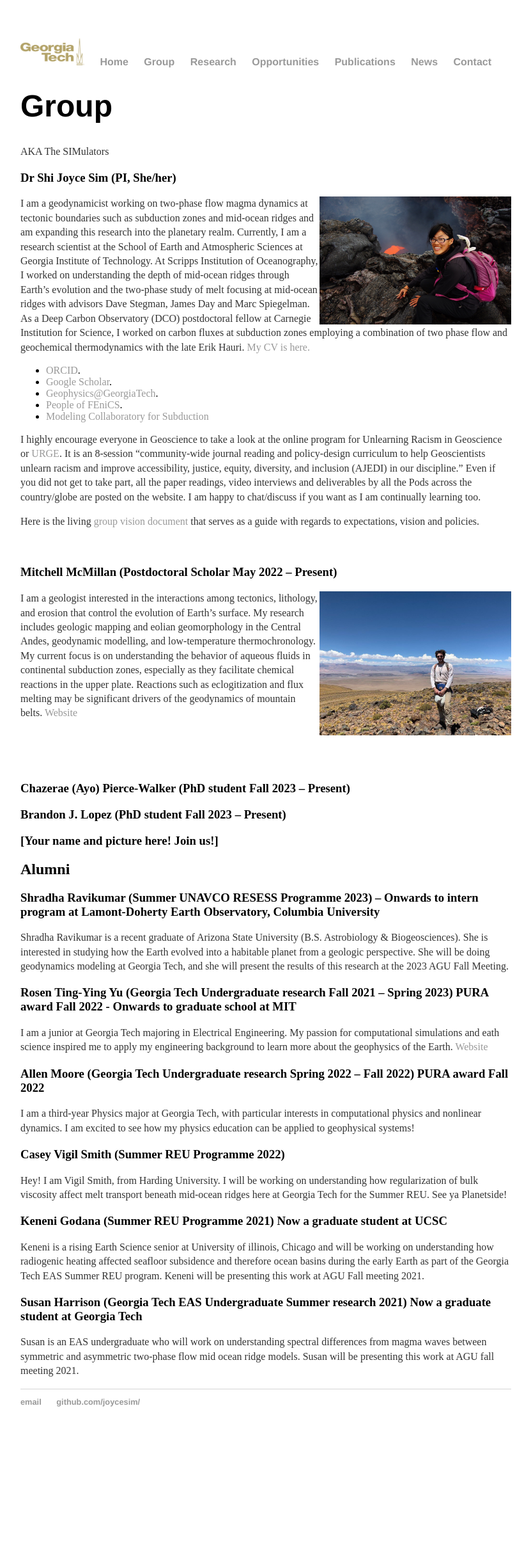
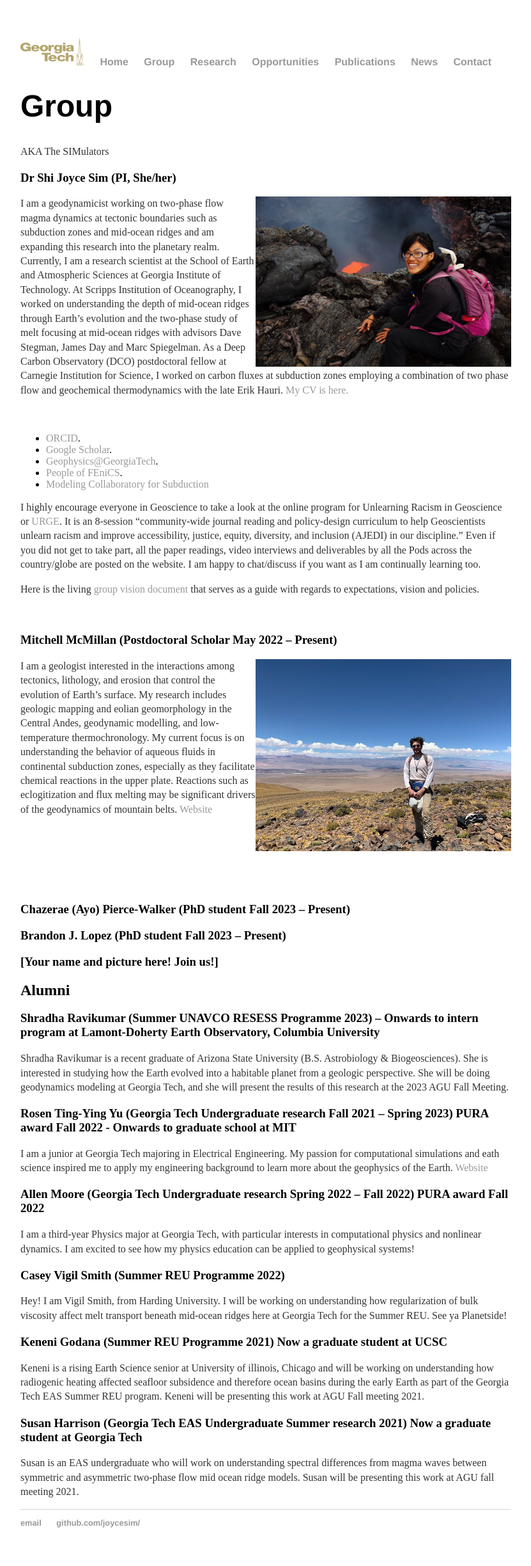
Before and after one commit to joycesim/joycesim.github.io, a Jekyll site: the page built from group/index.md, in a window 1280 px wide. Shown: the whole page at 64% size, without its empty margins (224-1055 px from the left). Built offline with Jekyll 4.4.1, drawn with Linux system fonts in a browser that asks for light colours; before the commit the page ends 2258 px from its top, so only the background shows below that.

Commit message:
Update index.md

```diff
--- a/group/index.md
+++ b/group/index.md
@@ -6,9 +6,11 @@
 AKA The SIMulators
 
 ### Dr Shi Joyce Sim (PI, She/her)
-<img align="right" src="/image/Profile3.JPG" alt="Kamchatka 2013" title="Kamchatka 2013." width="300" />
+<img align="right" src="/image/Profile3.JPG" alt="Kamchatka 2013" title="Kamchatka 2013." width="400" />
 
 I am a geodynamicist working on two-phase flow magma dynamics at tectonic boundaries such as subduction zones and mid-ocean ridges and am expanding this research into the planetary realm. Currently, I am a research scientist at the School of Earth and Atmospheric Sciences at Georgia Institute of Technology. At Scripps Institution of Oceanography, I worked on understanding the depth of mid-ocean ridges through Earth's evolution and the two-phase study of melt focusing at mid-ocean ridges with advisors Dave Stegman, James Day and Marc Spiegelman. As a Deep Carbon Observatory (DCO) postdoctoral fellow at Carnegie Institution for Science, I worked on carbon fluxes at subduction zones employing a combination of two phase flow and geochemical thermodynamics with the late Erik Hauri. [My CV is here.](https://joycesim.github.io/cv/)
+
+<br clear="left"/>
 
 * [ORCID](https://orcid.org/0000-0002-2469-1665).
 * [Google Scholar](https://scholar.google.com/citations?user=u2L2NLEAAAAJ&hl=en&authuser=1).
@@ -23,9 +25,11 @@
 &nbsp;&nbsp;&nbsp;&nbsp;
 
 ### Mitchell McMillan (Postdoctoral Scholar May 2022 -- Present)
-<img align="right" src="/image/MitchellMcMillan.jpg" alt="Mitchell" title="Mitchell" width="300" />
+<img align="right" src="/image/MitchellMcMillan.jpg" alt="Mitchell" title="Mitchell" width="400" />
 
 I am a geologist interested in the interactions among tectonics, lithology, and erosion that control the evolution of Earth’s surface. My research includes geologic mapping and eolian geomorphology in the Central Andes, geodynamic modelling, and low-temperature thermochronology. My current focus is on understanding the behavior of aqueous fluids in continental subduction zones, especially as they facilitate chemical reactions in the upper plate. Reactions such as eclogitization and flux melting may be significant drivers of the geodynamics of mountain belts. [Website](https://www.mitchell-mcmillan.com/)
+
+<br clear="left"/>
 
 &nbsp;&nbsp;&nbsp;&nbsp;
 
```
